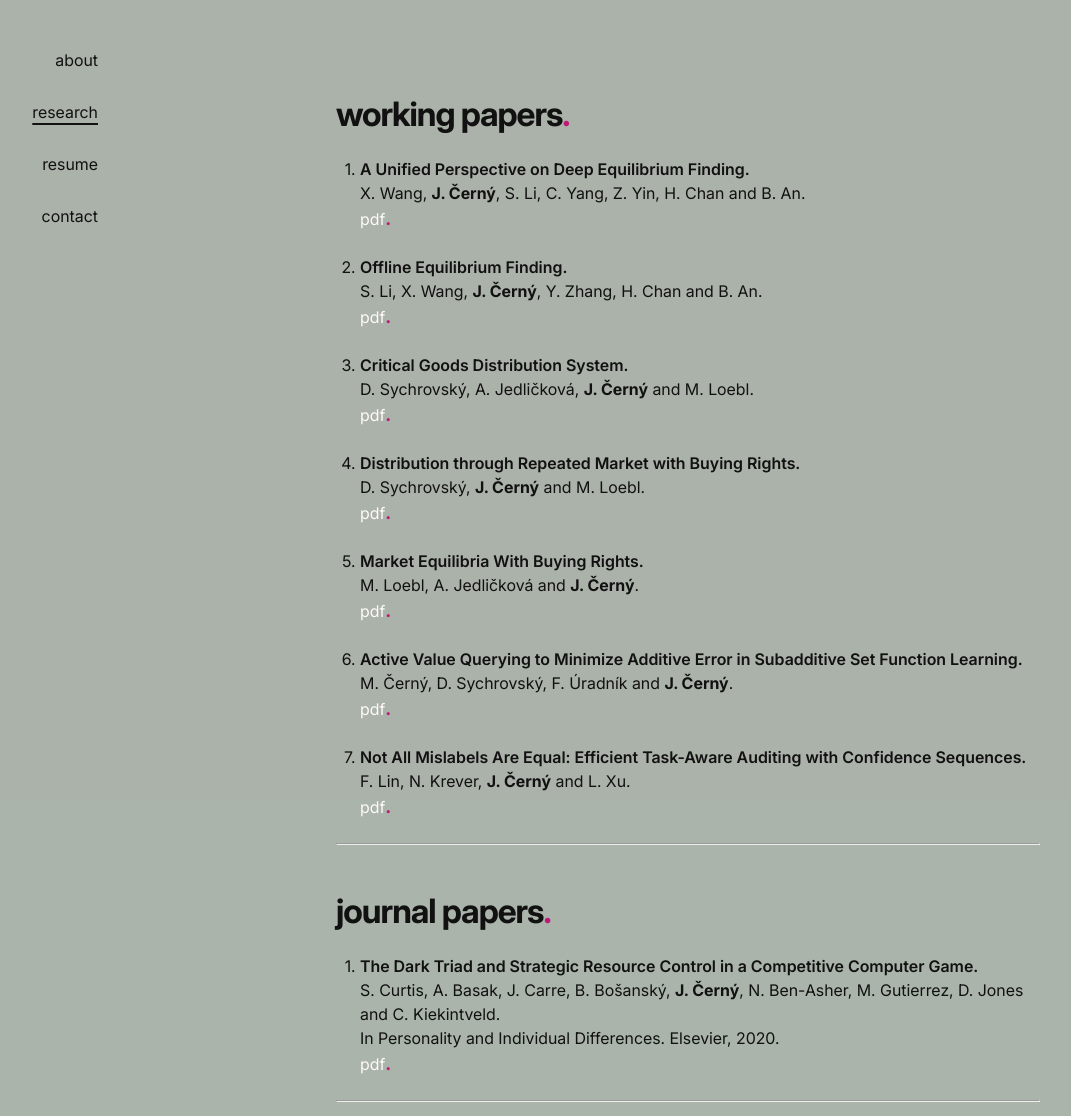
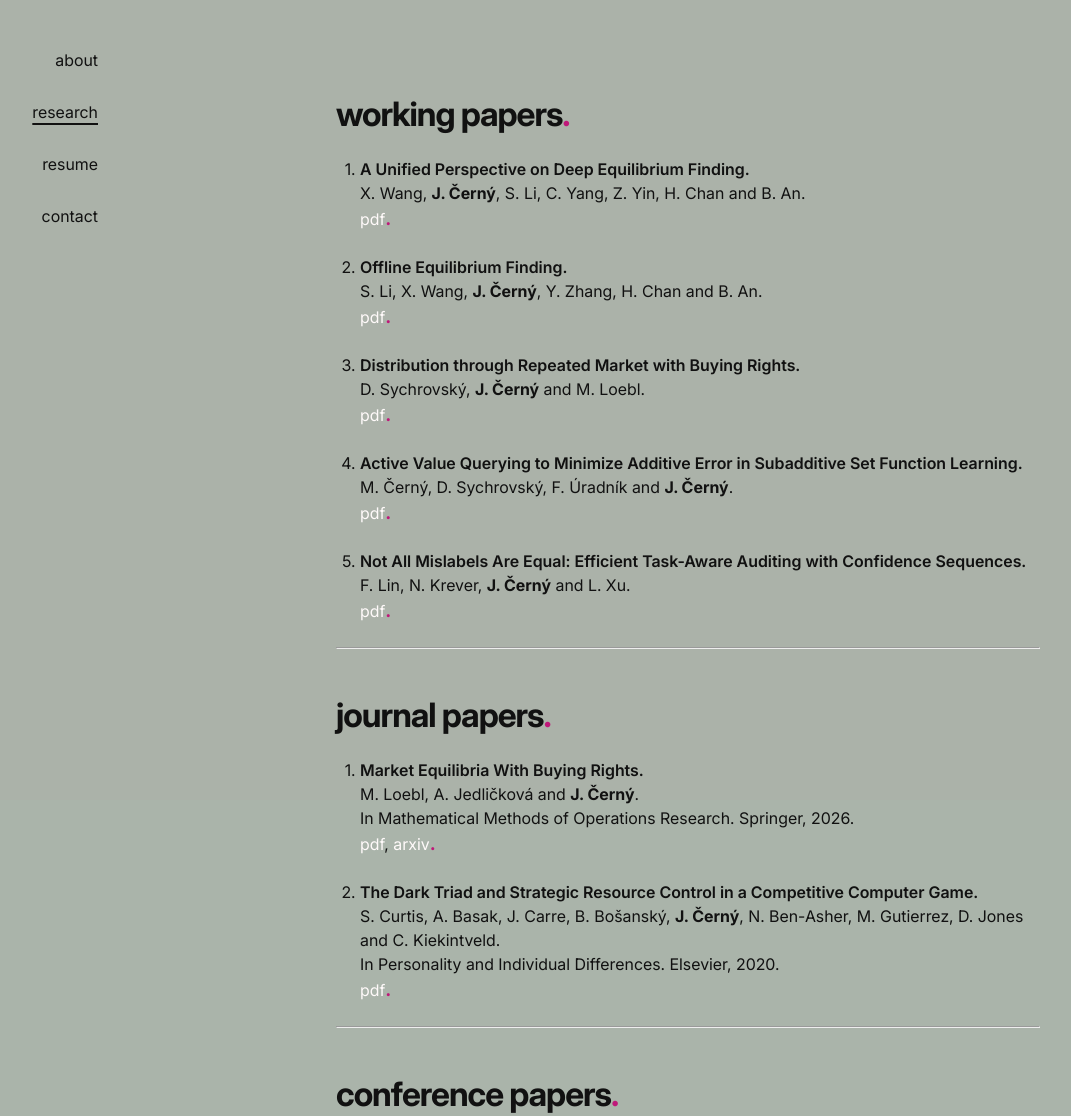
Before and after one commit to j-cerny/j-cerny.github.io, a plain HTML site: page biblio/index.html in a window 1280 px wide. Shown: the top 1116 px of the page, without its empty margins (2-1073 px from the left). Drawn offline with Linux system fonts and the light colour scheme.

Commit message:
Market Equilibria With Buying Rights accepted in MMOR
Co-Authored-By: Claude Opus 5.5 <noreply@anthropic.com>

```diff
--- a/biblio/index.html
+++ b/biblio/index.html
@@ -55,19 +55,9 @@ S. Li, X. Wang, <strong class="me">J. Černý</strong>, Y. Zhang, H. Chan and B.
 <a href="https://arxiv.org/abs/2207.05285" target="_blank" rel="noopener noreferrer">pdf</a><span class="fancy" style="font-size: 150%">.</span></p>
 </li>
 <li>
-<p><span class="paper-title">Critical Goods Distribution System.</span><br>
-D. Sychrovský, A. Jedličková, <strong class="me">J. Černý</strong> and M. Loebl.<br>
-<a href="/papers/critical-goods-distribution-system.pdf" target="_blank" rel="noopener noreferrer">pdf</a><span class="fancy" style="font-size: 150%">.</span></p>
-</li>
-<li>
 <p><span class="paper-title">Distribution through Repeated Market with Buying Rights.</span><br>
 D. Sychrovský, <strong class="me">J. Černý</strong> and M. Loebl.<br>
 <a href="https://arxiv.org/abs/2505.17271" target="_blank" rel="noopener noreferrer">pdf</a><span class="fancy" style="font-size: 150%">.</span></p>
-</li>
-<li>
-<p><span class="paper-title">Market Equilibria With Buying Rights.</span><br>
-M. Loebl, A. Jedličková and <strong class="me">J. Černý</strong>.<br>
-<a href="https://arxiv.org/abs/2510.26891" target="_blank" rel="noopener noreferrer">pdf</a><span class="fancy" style="font-size: 150%">.</span></p>
 </li>
 <li>
 <p><span class="paper-title">Active Value Querying to Minimize Additive Error in Subadditive Set Function Learning.</span><br>
@@ -83,10 +73,18 @@ F. Lin, N. Krever, <strong class="me">J. Černý</strong> and L. Xu.<br>
 <hr>
 <h2 id="journal-papers">journal papers</h2>
 <ol>
-<li><span class="paper-title">The Dark Triad and Strategic Resource Control in a Competitive Computer Game.</span><br>
+<li>
+<p><span class="paper-title">Market Equilibria With Buying Rights.</span><br>
+M. Loebl, A. Jedličková and <strong class="me">J. Černý</strong>.<br>
+In Mathematical Methods of Operations Research. Springer, 2026.<br>
+<a href="/papers/mmor26-market-equilibria-buying-rights.pdf" target="_blank" rel="noopener noreferrer">pdf</a>, <a href="https://arxiv.org/abs/2510.26891" target="_blank" rel="noopener noreferrer">arxiv</a><span class="fancy" style="font-size: 150%">.</span></p>
+</li>
+<li>
+<p><span class="paper-title">The Dark Triad and Strategic Resource Control in a Competitive Computer Game.</span><br>
 S. Curtis, A. Basak, J. Carre, B. Bošanský, <strong class="me">J. Černý</strong>, N. Ben-Asher, M. Gutierrez, D. Jones and C. Kiekintveld.<br>
 In Personality and Individual Differences. Elsevier, 2020.<br>
-<a href="/papers/paid20-dark-triad.pdf" target="_blank" rel="noopener noreferrer">pdf</a><span class="fancy" style="font-size: 150%">.</span></li>
+<a href="/papers/paid20-dark-triad.pdf" target="_blank" rel="noopener noreferrer">pdf</a><span class="fancy" style="font-size: 150%">.</span></p>
+</li>
 </ol>
 <hr>
 <h2 id="conference-papers">conference papers</h2>
```
Also changed, not shown: 2 other files.
